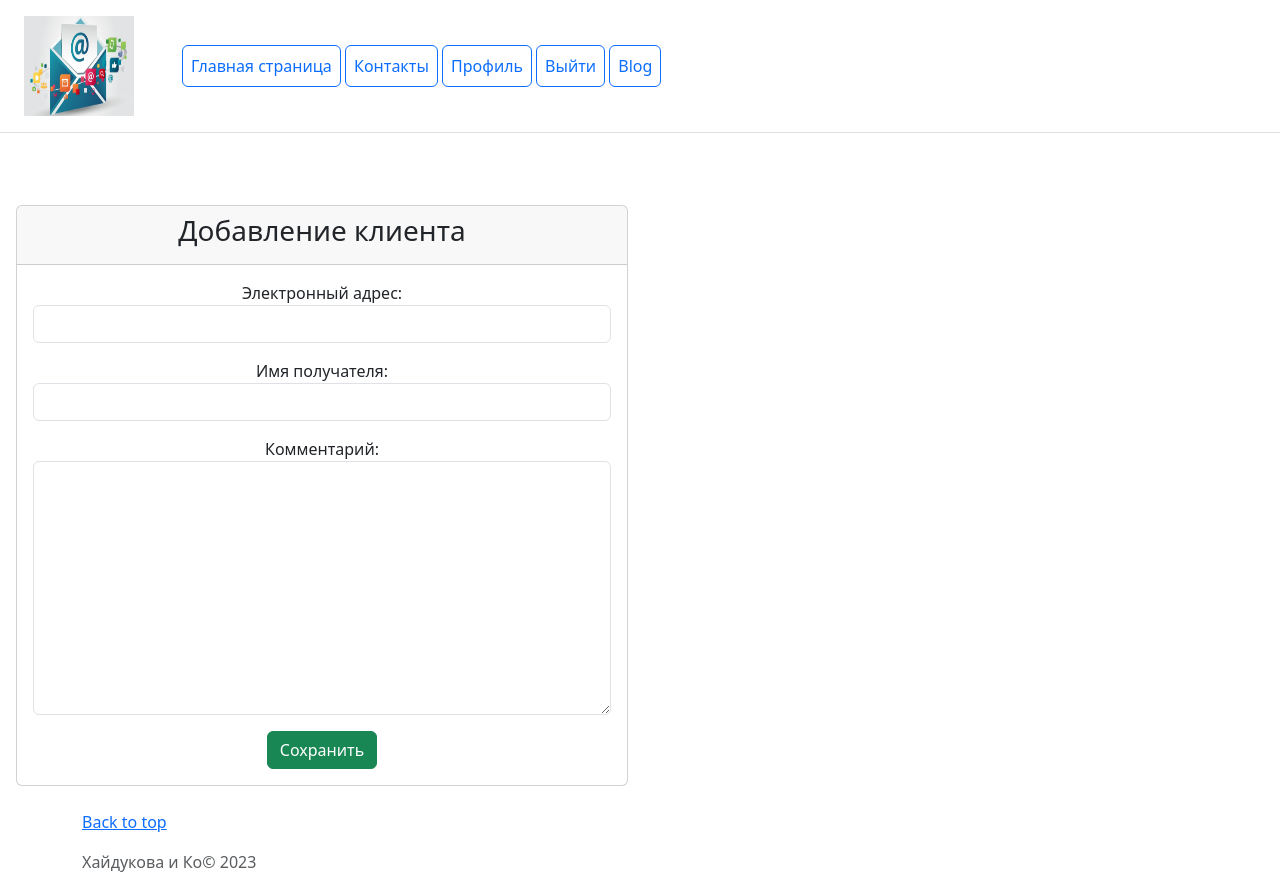
After one commit to Khaidoukova/mailer, a Django app: page /create_client/ in a window 1280 px wide. The commit adds this page. Run offline with Django 4.2, Linux system fonts and the light colour scheme; some libraries are stand-ins or nearby versions.

Commit message:
created Client create form, views and template

```diff
--- a/mailsender/forms.py
+++ b/mailsender/forms.py
@@ -1,6 +1,6 @@
 from django import forms
 
-from mailsender.models import Mailing
+from mailsender.models import Mailing, Client
 
 
 class StyleFormMixin:
@@ -15,4 +15,11 @@ class MailingForm(StyleFormMixin, forms.ModelForm):
 
     class Meta:
         model = Mailing
-        fields = ('name', 'description', 'category', 'price', 'preview')
+        fields = ('name', 'sending_time', 'frequency', 'status', 'client')
+
+
+class ClientForm(StyleFormMixin, forms.ModelForm):
+
+    class Meta:
+        model = Client
+        fields = ('email', 'name', 'comment')
--- a/mailsender/models.py
+++ b/mailsender/models.py
@@ -10,7 +10,7 @@ class Client(models.Model):
     comment = models.TextField(verbose_name='комментарий', null=True, blank=True)
 
     def __str__(self):
-        return f'Email: {self.email} ({self.surname} {self.name})'
+        return f'Email: {self.email} ({self.name})'
 
     class Meta:
         verbose_name = "Получатель"
--- a/mailsender/templates/mailsender/base.html
+++ b/mailsender/templates/mailsender/base.html
@@ -10,20 +10,19 @@
 <body>
 <div class="d-flex flex-column flex-md-row align-items-center p-3 px-md-4 mb-3 bg-white border-bottom box-shadow">
     <h5 class="my-0 mr-md-auto font-weight-normal">
-        <img src="{% static 'media/logo_astor.jpg' %}" width="110" height="100">
+        <img src="{% static 'media/logo.jpg' %}" width="110" height="100">
     </h5>
     <nav class="ms-5">
-        <a class="p-2 btn btn-outline-primary" href="{% url 'catalog:home' %}">Каталог</a>
-        <a class="p-2 btn btn-outline-primary" href="{% url 'catalog:contacts' %}">Контакты</a>
-        {% if user.is_authenticated %}
-            <a class="p-2 btn btn-outline-primary" href="{% url 'users:profile' %}">Профиль</a>
-            <a class="p-2 btn btn-outline-primary" href="{% url 'users:logout' %}">Выйти</a>
-        {% else %}
-            <a class="p-2 btn btn-outline-primary" href="{% url 'users:login' %}">Войти</a>
-            <a class="p-2 btn btn-outline-primary" href="{% url 'users:register' %}">Регистрация</a>
-        {% endif %}
+        <a class="p-2 btn btn-outline-primary" href="{% url 'mailsender:index' %}">Главная страница</a>
+        <a class="p-2 btn btn-outline-primary" href="#">Контакты</a>
 
-        <a class="p-2 btn btn-outline-primary" href="{% url 'blog:list' %}">Blog</a>
+            <a class="p-2 btn btn-outline-primary" href="#">Профиль</a>
+            <a class="p-2 btn btn-outline-primary" href="#">Выйти</a>
+
+
+
+
+        <a class="p-2 btn btn-outline-primary" href="#">Blog</a>
 
 
 
--- /dev/null
+++ b/mailsender/templates/mailsender/client_form.html
@@ -0,0 +1,36 @@
+{% extends 'mailsender/base.html' %}
+
+{% block content%}
+
+        <div class="col-12">
+            <form class="row" method="post" enctype="multipart/form-data">
+        <div class="col-6">
+            <div class="card">
+                <div class="card-header">
+                    <div class="card-title">
+                        <h3 class="card-title">
+                            {% if object %}
+                            Редактирование данных клиента
+                            {% else %}
+                            Добавление клиента
+                            {% endif %}
+                        </h3>
+                    </div>
+                </div>
+                <div class="card-body">
+                    {% csrf_token %}
+                    {{ form.as_p }}
+                    <button type="submit" class="btn btn-success">Сохранить</button>
+                </div>
+            </div>
+        </div>
+
+    </form>
+        </div>
+    </div>
+</div>
+</div>
+</div>
+
+</form>
+{% endblock %}
--- a/mailsender/templates/mailsender/index.html
+++ b/mailsender/templates/mailsender/index.html
@@ -1,3 +1,6 @@
+{% extends 'mailsender/base.html' %}
+
+{% block content%}
 <nav class="navbar navbar-expand-lg navbar-light">
     <div class="container">
         <a class="navbar-brand" href="#"> Brand </a>
@@ -174,3 +177,4 @@
     <div class="footer-copyright text-center py-3">© 2020 Copyright Madroit Marketing</div>
     <!-- Copyright -->
 </footer>
+{% endblock %}
--- a/mailsender/urls.py
+++ b/mailsender/urls.py
@@ -1,14 +1,15 @@
 from django.urls import path
 
 from mailsender.apps import MailsenderConfig
-from mailsender.views import MailingListView
+from mailsender.views import MailingListView, ClientCreateView, MailingCreateView
 
 app_name = MailsenderConfig.name
 
 urlpatterns = [
     path('', MailingListView.as_view(), name='index'),
-    #path('create_client/', create_client, name='create_client'),
-    #path('create_mailing/', create_mailing, name='create_mailing'),
+    path('create_client/', ClientCreateView.as_view(), name='create_client'),
+    path('create_mailing/', MailingCreateView.as_view(), name='create_mailing'),
+
     #path('create_message/', create_message, name='create_message'),
 
 ]
--- a/mailsender/views.py
+++ b/mailsender/views.py
@@ -1,13 +1,36 @@
 from django.shortcuts import render, get_object_or_404
 from django.urls import reverse_lazy
+
+from mailsender.forms import ClientForm
 from mailsender.models import Client, Mailing, Message, MailingLogs
 from django.views.generic import ListView, DetailView, CreateView, UpdateView, DeleteView
 
 
+class ClientListView(ListView):
+    model = Client
+
+
+class ClientDetailView(DetailView):
+    model = Client
+
+
+class ClientCreateView(CreateView):
+    model = Client
+    form_class = ClientForm
+    success_url = reverse_lazy('mailsender:index')
+
+    def form_valid(self, form):
+        self.object = form.save()
+        self.object.owner = self.request.user
+        self.object.save()
+
+        return super().form_valid(form)
+
+
+
+
 class MailingListView(ListView):
     model = Mailing
-
-
 
 
 class MailingDetailView(DetailView):
@@ -16,4 +39,4 @@ class MailingDetailView(DetailView):
 
 class MailingCreateView(CreateView):
     model = Mailing
-    fields = ('sending_time', 'frequency', 'status')
+    fields = ('name', 'sending_time', 'frequency', 'status', 'client')
```
Also changed, not shown: config/settings.py (+0 -9 lines), mailsender/templates/mailsender/mailing_form.html (added, +36 -0 lines), mailsender/templates/mailsender/mailing_list.html (+5 -4 lines), users/views.py (+16 -1 lines), media/logo.jpg (added), static/media/logo.jpg (added).
